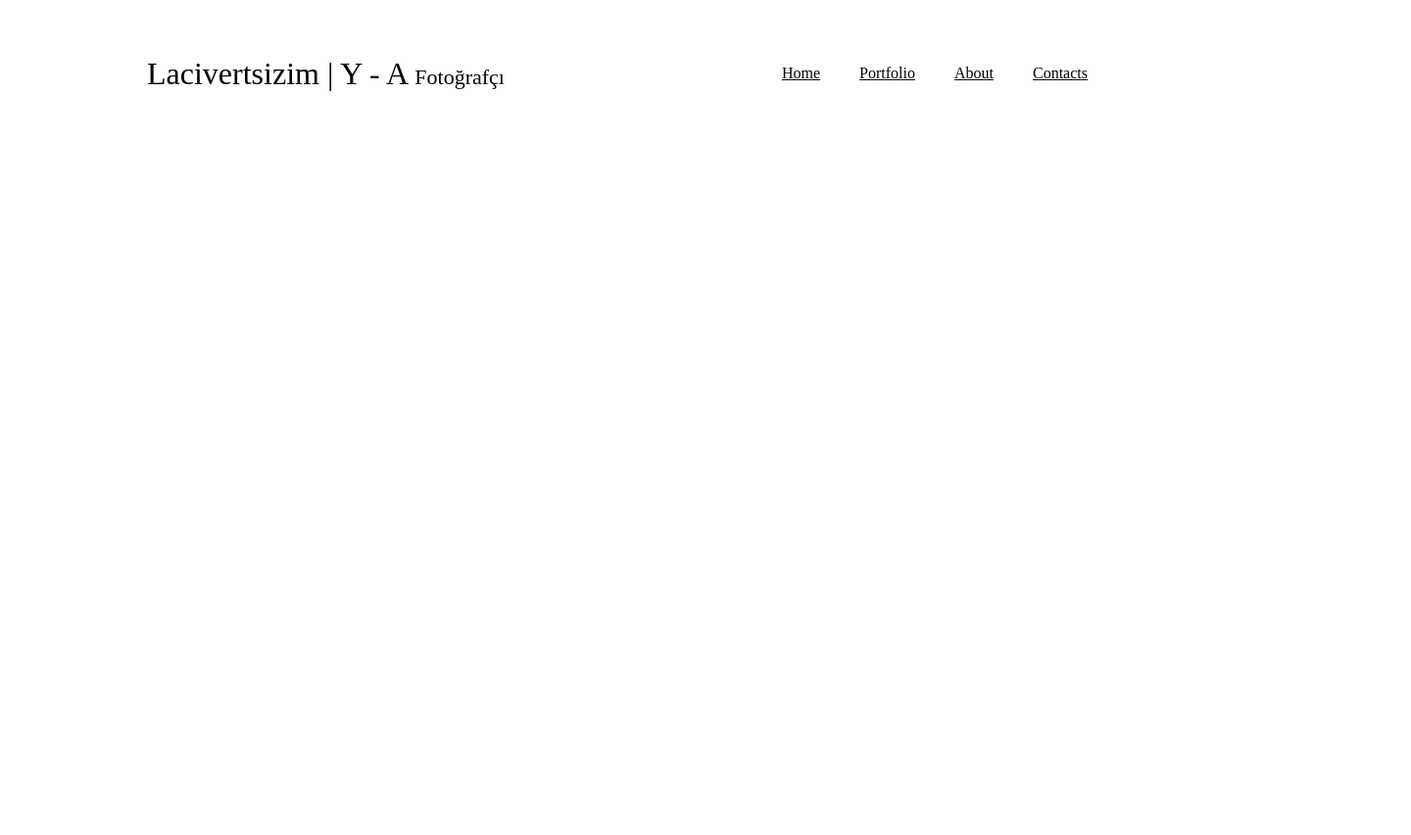
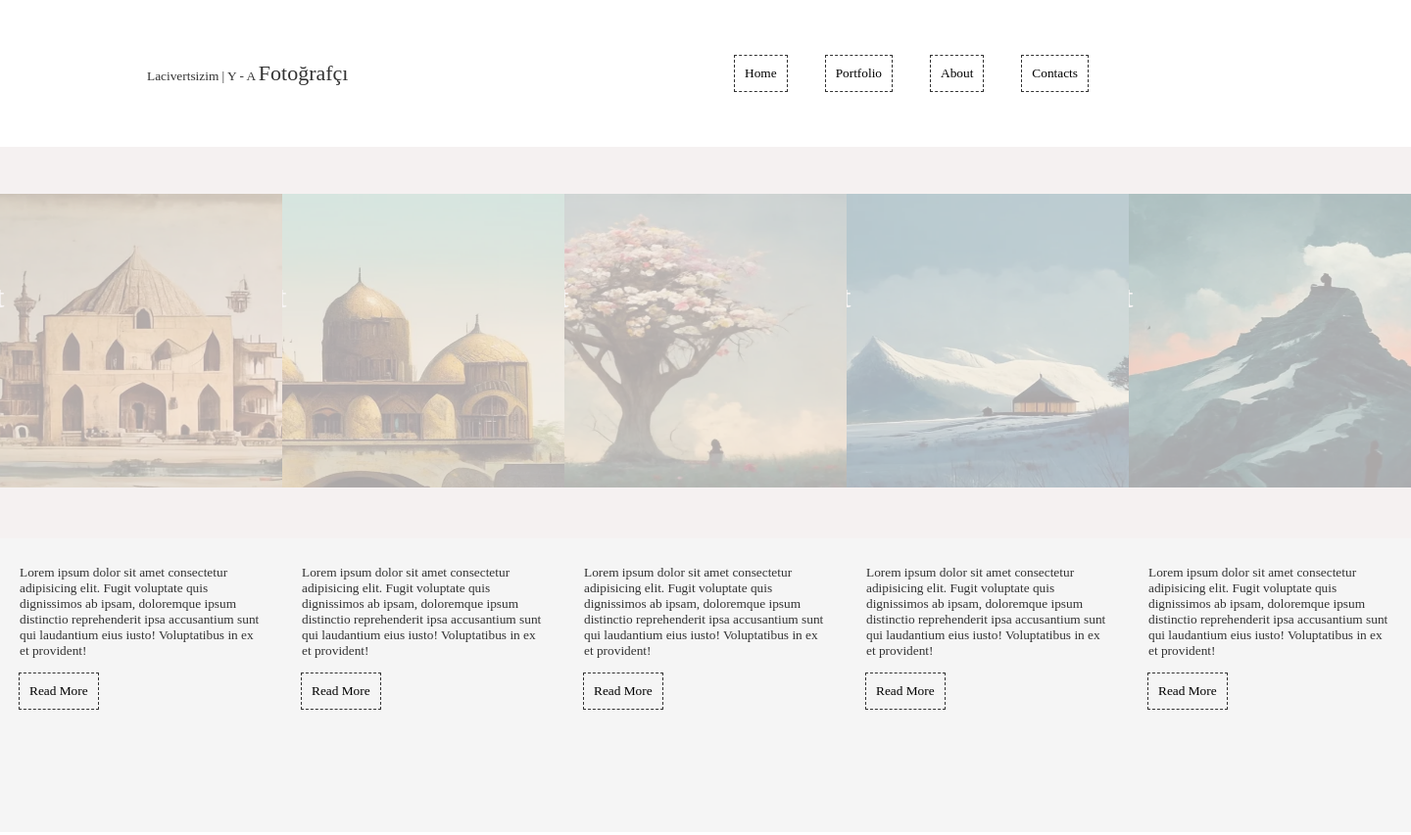
Before and after one commit to Lacivertsizim/Photo-Site, a plain HTML site: page index.html in a window 1280 px wide. Shown: the whole page at 98% size, 1440 px wide, since content can reach past the window. Before the commit the page ends 800 px from the top, so only its background shows below. Drawn offline with nearby package versions, Linux system fonts and the light colour scheme.

Commit message:
js Lacivertsizim Photo

```diff
--- a/index.html
+++ b/index.html
@@ -1,12 +1,15 @@
 <!DOCTYPE html>
 <html lang="en">
   <head>
-    <meta charset="UTF-8">
-    <meta http-equiv="X-UA-Compatible" content="IE=edge">
-    <meta name="viewport" content="width=device-width, initial-scale=1.0">
+    <meta charset="UTF-8" />
+    <meta http-equiv="X-UA-Compatible" content="IE=edge" />
+    <meta name="viewport" content="width=device-width, initial-scale=1.0" />
     <title>Lacivertsizim Photo</title>
-    <link rel="stylesheet" href="style.css">
-    <link rel="stylesheet" href="https://fonts.googleapis.com/css2?family=Material+Symbols+Outlined:opsz,wght,FILL,GRAD@20..48,100..700,0..1,-50..200" />
+    <link rel="stylesheet" href="style.css" />
+    <link
+      rel="stylesheet"
+      href="https://fonts.googleapis.com/css2?family=Material+Symbols+Outlined:opsz,wght,FILL,GRAD@20..48,100..700,0..1,-50..200"
+    />
   </head>
   <body>
     <nav id="navbar">
@@ -20,7 +23,6 @@
               </svg>
            </div> -->
         <p>Lacivertsizim | Y - A <span>Fotoğrafçı</span></p>
-
       </div>
       <div id="menü">
         <a href="">Home</a>
@@ -30,8 +32,119 @@
       </div>
     </nav>
 
+    <div class="container">
+      <div class="card">
+        <div class="face face1">
+          <div class="outer">
+            <h1 class="title">Poet</h1>
+            <img src="photo1.webp" alt="" />
+          </div>
+        </div>
+
+        <div class="face face2">
+          <div class="inner">
+            <p>
+              Lorem ipsum dolor sit amet consectetur adipisicing elit. Fugit
+              voluptate quis dignissimos ab ipsam, doloremque ipsum distinctio
+              reprehenderit ipsa accusantium sunt qui laudantium eius iusto!
+              Voluptatibus in ex et provident!
+            </p>
+
+            <a href="#" type="button">Read More</a>
+          </div>
+        </div>
+      </div>
+
+      <div class="card">
+        <div class="face face1">
+          <div class="outer">
+            <h1 class="title">Poet</h1>
+            <img src="photo2.webp" alt="" />
+          </div>
+        </div>
+
+        <div class="face face2">
+          <div class="inner">
+            <p>
+              Lorem ipsum dolor sit amet consectetur adipisicing elit. Fugit
+              voluptate quis dignissimos ab ipsam, doloremque ipsum distinctio
+              reprehenderit ipsa accusantium sunt qui laudantium eius iusto!
+              Voluptatibus in ex et provident!
+            </p>
+
+            <a href="#" type="button">Read More</a>
+          </div>
+        </div>
+      </div>
+
+      <div class="card">
+        <div class="face face1">
+          <div class="outer">
+            <h1 class="title">Poet</h1>
+            <img src="photo3.webp" alt="" />
+          </div>
+        </div>
+
+        <div class="face face2">
+          <div class="inner">
+            <p>
+              Lorem ipsum dolor sit amet consectetur adipisicing elit. Fugit
+              voluptate quis dignissimos ab ipsam, doloremque ipsum distinctio
+              reprehenderit ipsa accusantium sunt qui laudantium eius iusto!
+              Voluptatibus in ex et provident!
+            </p>
+
+            <a href="#" type="button">Read More</a>
+          </div>
+        </div>
+      </div>
+
+      <div class="card">
+        <div class="face face1">
+          <div class="outer">
+            <h1 class="title">Poet</h1>
+            <img src="photo4.webp" alt="" />
+          </div>
+        </div>
+
+        <div class="face face2">
+          <div class="inner">
+            <p>
+              Lorem ipsum dolor sit amet consectetur adipisicing elit. Fugit
+              voluptate quis dignissimos ab ipsam, doloremque ipsum distinctio
+              reprehenderit ipsa accusantium sunt qui laudantium eius iusto!
+              Voluptatibus in ex et provident!
+            </p>
+
+            <a href="#" type="button">Read More</a>
+          </div>
+        </div>
+      </div>
+
+      <div class="card">
+        <div class="face face1">
+          <div class="outer">
+            <h1 class="title">Poet</h1>
+            <img src="photo5.webp" alt="" />
+          </div>
+        </div>
+
+        <div class="face face2">
+          <div class="inner">
+            <p>
+              Lorem ipsum dolor sit amet consectetur adipisicing elit. Fugit
+              voluptate quis dignissimos ab ipsam, doloremque ipsum distinctio
+              reprehenderit ipsa accusantium sunt qui laudantium eius iusto!
+              Voluptatibus in ex et provident!
+            </p>
+
+            <a href="#" type="button">Read More</a>
+          </div>
+        </div>
+      </div>
 
 
+    </div>
 
     <script src="./script.js"></script>
   </body>
--- a/style.css
+++ b/style.css
@@ -3,6 +3,15 @@
     padding: 0;
     box-sizing: border-box;
 }
+
+/* body {
+    min-height: 100vh;
+    display: flex;
+    justify-content: center;
+    align-items: center;
+    font-family: 'Segoe UI', Tahoma, Geneva, Verdana, sans-serif;
+} */
+
 #navbar {
     background-color: rgb(255, 255, 255);
     color: rgb(1, 1, 1);
@@ -29,5 +38,98 @@ span {
 }
 #svg {
     display: flex;
+}
 
+.container {
+    width: 1000px;
+    display: flex;
+    justify-content: space-between;
+    /* flex-wrap: wrap; */
 }
+
+.face {
+    width: 288px;
+    height: 400px;
+    overflow: hidden;
+    transition: .4s;
+}
+
+.face1 {
+    position: relative;
+    background: rgb(245, 241, 241);
+    display: flex;
+    justify-content: center;
+    align-items: center;
+    align-content: center;
+    z-index: 1;
+    /* transform: translate(100px); */
+}
+
+.face2 {
+    background: whitesmoke;
+    display: flex;
+    justify-content: center;
+    align-items: center;
+    padding: 20px;
+    box-sizing: border-box;
+    transform: translateY(-100px);
+}
+
+.card:hover .face.face1 {
+    transform: translateY(0);
+    box-shadow: inset 0 0 60px whitesmoke,
+    inset 20px 0 80px rgb(111, 100, 111),
+    inset -20px 0 80px rgb(74, 77, 77),
+    inset 20px 0 300px rgb(83, 80, 83),
+    inset -20px 0 300px #0ff,
+    0 0 50px #fff,
+    -10px 0 80px rgb(79, 76, 79),
+    10px 0 80px rgb(86, 89, 89);
+}
+
+.outer {
+    opacity: .3;
+    text-align: center;
+    transition: 0.5s;
+}
+
+.card:hover .outer {
+    opacity: 1;
+}
+
+.card:hover .face.face2{
+    transform: translateY(0);
+}
+
+img {
+    width: 400px;
+    height: 300px;
+}
+
+p, a {
+    font-size: 10pt;
+    margin: 0;
+    padding: 0;
+    color: #333;
+}
+
+a {
+    text-decoration: none;
+    color: black;
+    box-sizing: border-box;
+    outline: 1px dashed #333;
+    padding: 10px;
+    margin: 15px 0 0;
+    display: inline-block;
+}
+
+a:hover {
+    background: #333;
+    color: #fff;
+}
+
+.title {
+    position: absolute;
+    top: 135px;
+    color: #fff;
+}
```
Also changed, not shown: photo1.webp (added), photo2.webp (added), photo3.webp (added), photo4.webp (added), photo5.webp (added), 1 other file. Lines whose indentation alone changed are shown as unchanged.
